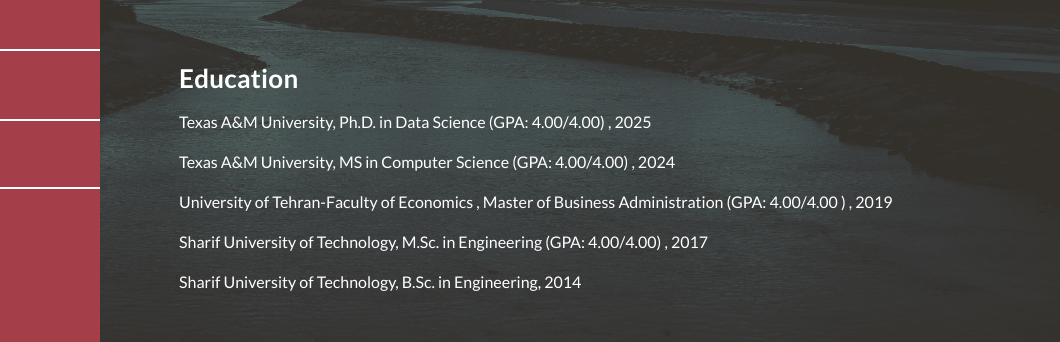
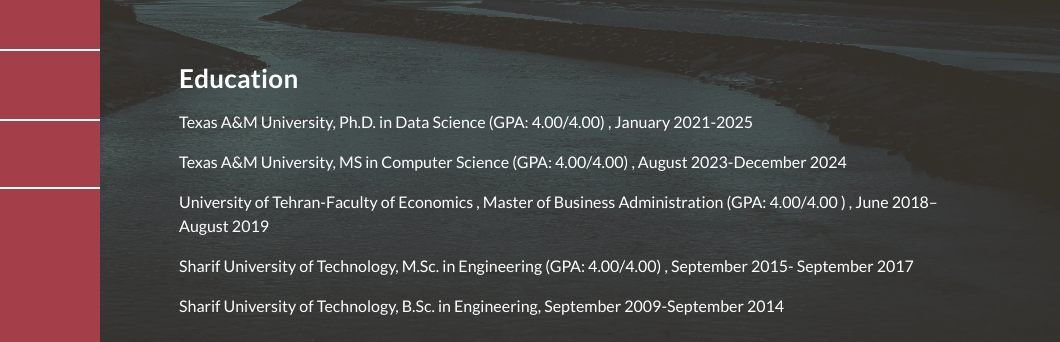
Before and after one commit to mahsavalizadeh/mahsavalizadeh.github.io, a plain HTML site: page index.html in a window 1280 px wide. Shown: the part 446-788 px from the top of the page, 220-1280 px from the left. Drawn offline with Linux system fonts and the light colour scheme.

Commit message:
Update index.html

```diff
--- a/index.html
+++ b/index.html
@@ -89,19 +89,19 @@
                 <div class="right-text">
                   <h4>Education</h4>
                   <p>
-                    Texas A&M University, Ph.D. in Data Science (GPA: 4.00/4.00) , 2025 <!-- January 2021-2025 -->
+                    Texas A&M University, Ph.D. in Data Science (GPA: 4.00/4.00) , January 2021-2025
                   </p>
                   <p>
-                    Texas A&M University, MS in Computer Science (GPA: 4.00/4.00) , 2024 <!-- August 2023-December 2024 -->
+                    Texas A&M University, MS in Computer Science (GPA: 4.00/4.00) , August 2023-December 2024
                   </p>
                   <p>
-                    University of Tehran-Faculty of Economics , Master of Business Administration (GPA: 4.00/4.00 ) , 2019 <!-- June 2018– August 2019 -->
+                    University of Tehran-Faculty of Economics , Master of Business Administration (GPA: 4.00/4.00 ) , June 2018– August 2019
                   </p>
                   <p>
-                    Sharif University of Technology, M.Sc. in Engineering (GPA: 4.00/4.00) , 2017 <!-- September 2015- September 2017 -->
+                    Sharif University of Technology, M.Sc. in Engineering (GPA: 4.00/4.00) , September 2015- September 2017
                   </p>
                   <p>
-                    Sharif University of Technology, B.Sc. in Engineering, 2014 <!-- September 2009-September 2014 -->
+                    Sharif University of Technology, B.Sc. in Engineering, September 2009-September 2014
                   </p>
                 </div>
               </div>
```
